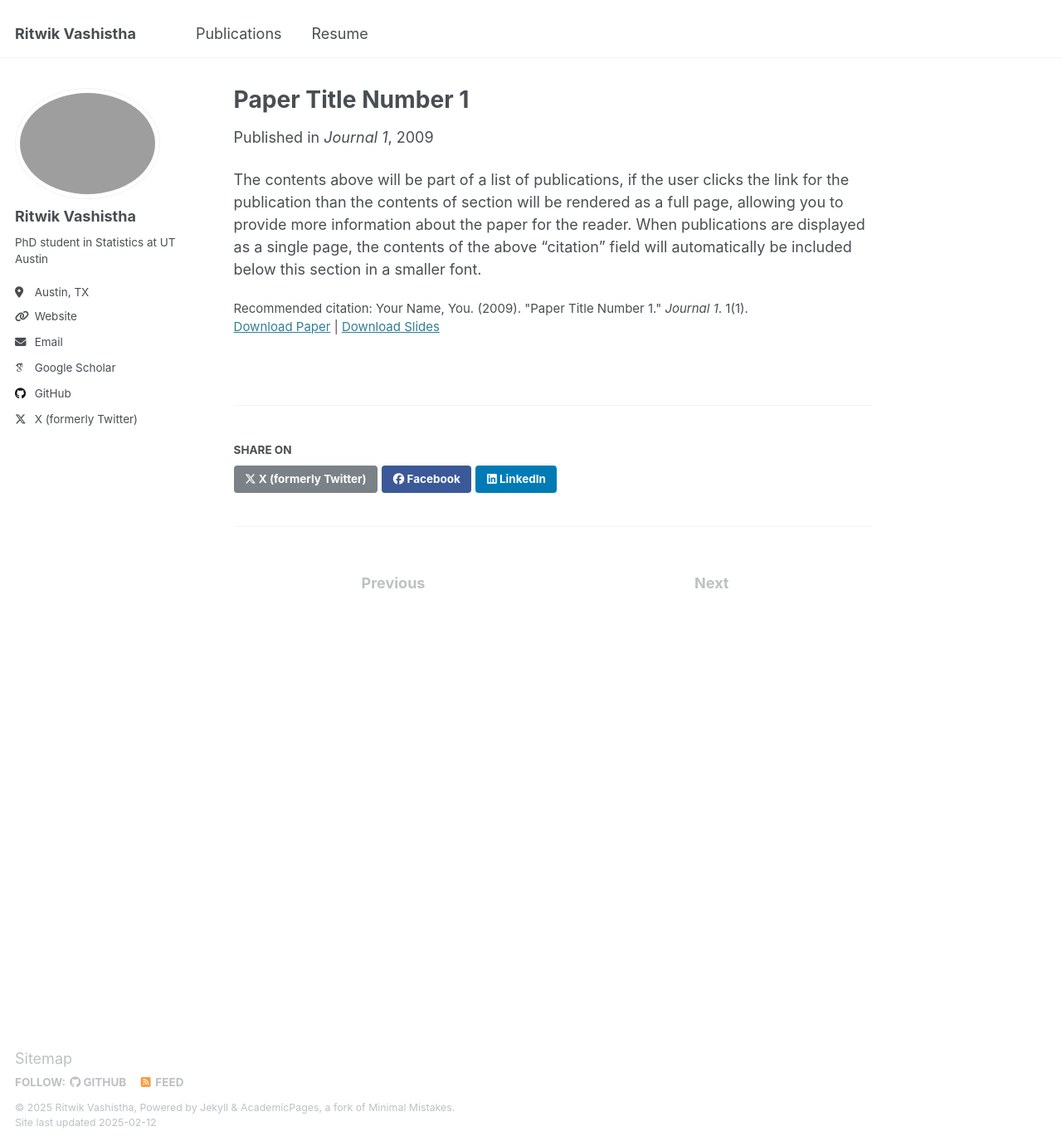
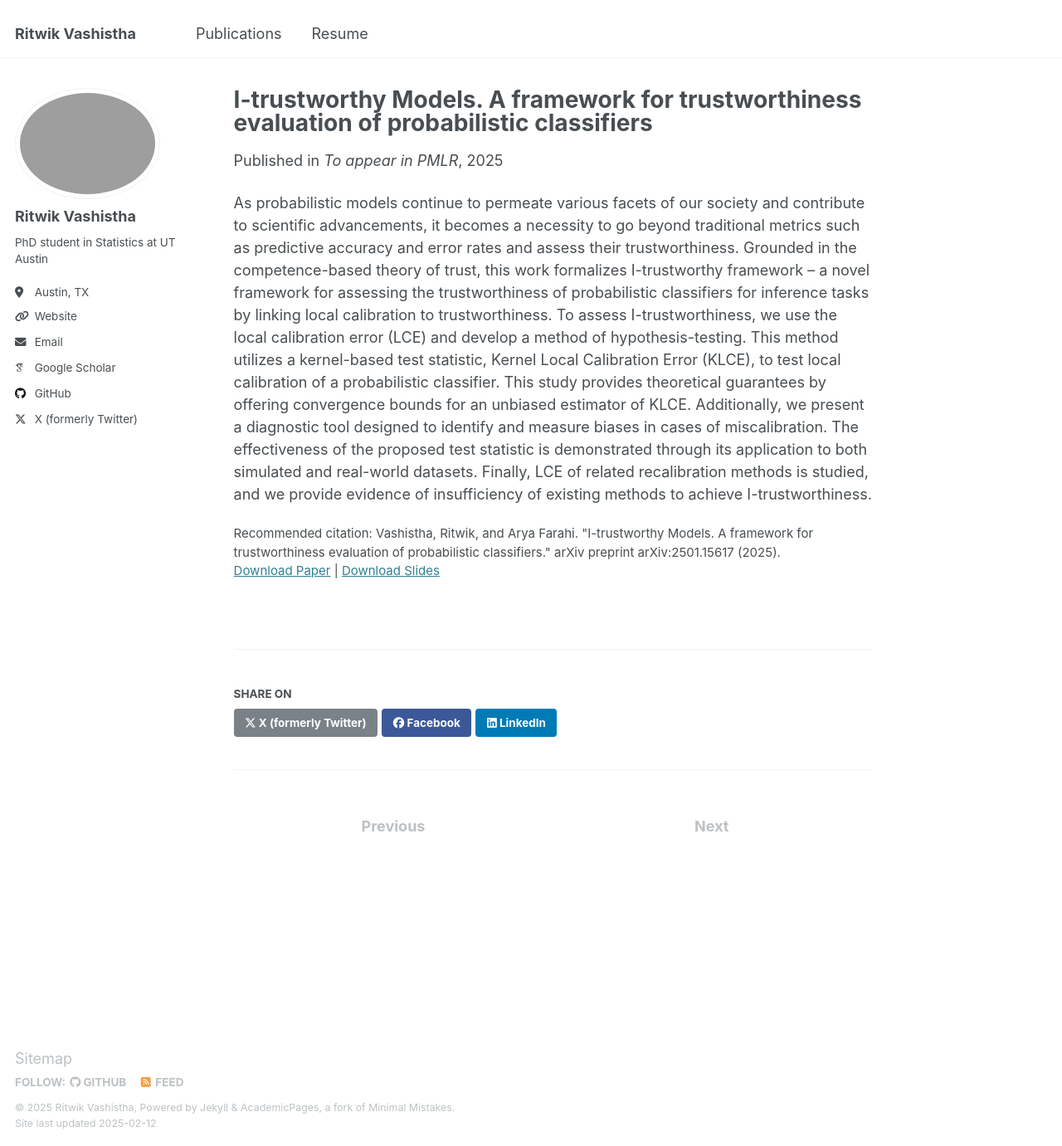
Before and after one commit to ritwikvashistha/ritwikvashistha.github.io, a Jekyll site: the page built from _publications/2009-10-01-paper-title-number-1.md, in a window 1280 px wide and 1381 px high. Shown: the whole window at 83% size. Built offline with Jekyll 4.4.1, drawn with Linux system fonts in a browser that asks for light colours; some web fonts are replaced.

Commit message:
Update 2009-10-01-paper-title-number-1.md

```diff
--- a/_publications/2009-10-01-paper-title-number-1.md
+++ b/_publications/2009-10-01-paper-title-number-1.md
@@ -1,14 +1,14 @@
 ---
-title: "Paper Title Number 1"
+title: "I-trustworthy Models. A framework for trustworthiness evaluation of probabilistic classifiers"
 collection: publications
 category: manuscripts
-permalink: /publication/2009-10-01-paper-title-number-1
-excerpt: 'This paper is about the number 1. The number 2 is left for future work.'
-date: 2009-10-01
-venue: 'Journal 1'
-slidesurl: 'http://academicpages.github.io/files/slides1.pdf'
-paperurl: 'http://academicpages.github.io/files/paper1.pdf'
-citation: 'Your Name, You. (2009). &quot;Paper Title Number 1.&quot; <i>Journal 1</i>. 1(1).'
+permalink: /publication/i-trustworthy
+excerpt: 'This paper is about connecting trustworthiness of probabilistic classifiers to local calibration'
+date: 2025-1-26
+venue: 'To appear in PMLR'
+slidesurl: ''
+paperurl: 'https://arxiv.org/abs/2501.15617'
+citation: 'Vashistha, Ritwik, and Arya Farahi. "I-trustworthy Models. A framework for trustworthiness evaluation of probabilistic classifiers." arXiv preprint arXiv:2501.15617 (2025).'
 ---
 
-The contents above will be part of a list of publications, if the user clicks the link for the publication than the contents of section will be rendered as a full page, allowing you to provide more information about the paper for the reader. When publications are displayed as a single page, the contents of the above "citation" field will automatically be included below this section in a smaller font.
+As probabilistic models continue to permeate various facets of our society and contribute to scientific advancements, it becomes a necessity to go beyond traditional metrics such as predictive accuracy and error rates and assess their trustworthiness. Grounded in the competence-based theory of trust, this work formalizes I-trustworthy framework -- a novel framework for assessing the trustworthiness of probabilistic classifiers for inference tasks by linking local calibration to trustworthiness. To assess I-trustworthiness, we use the local calibration error (LCE) and develop a method of hypothesis-testing. This method utilizes a kernel-based test statistic, Kernel Local Calibration Error (KLCE), to test local calibration of a probabilistic classifier. This study provides theoretical guarantees by offering convergence bounds for an unbiased estimator of KLCE. Additionally, we present a diagnostic tool designed to identify and measure biases in cases of miscalibration. The effectiveness of the proposed test statistic is demonstrated through its application to both simulated and real-world datasets. Finally, LCE of related recalibration methods is studied, and we provide evidence of insufficiency of existing methods to achieve I-trustworthiness.
```
